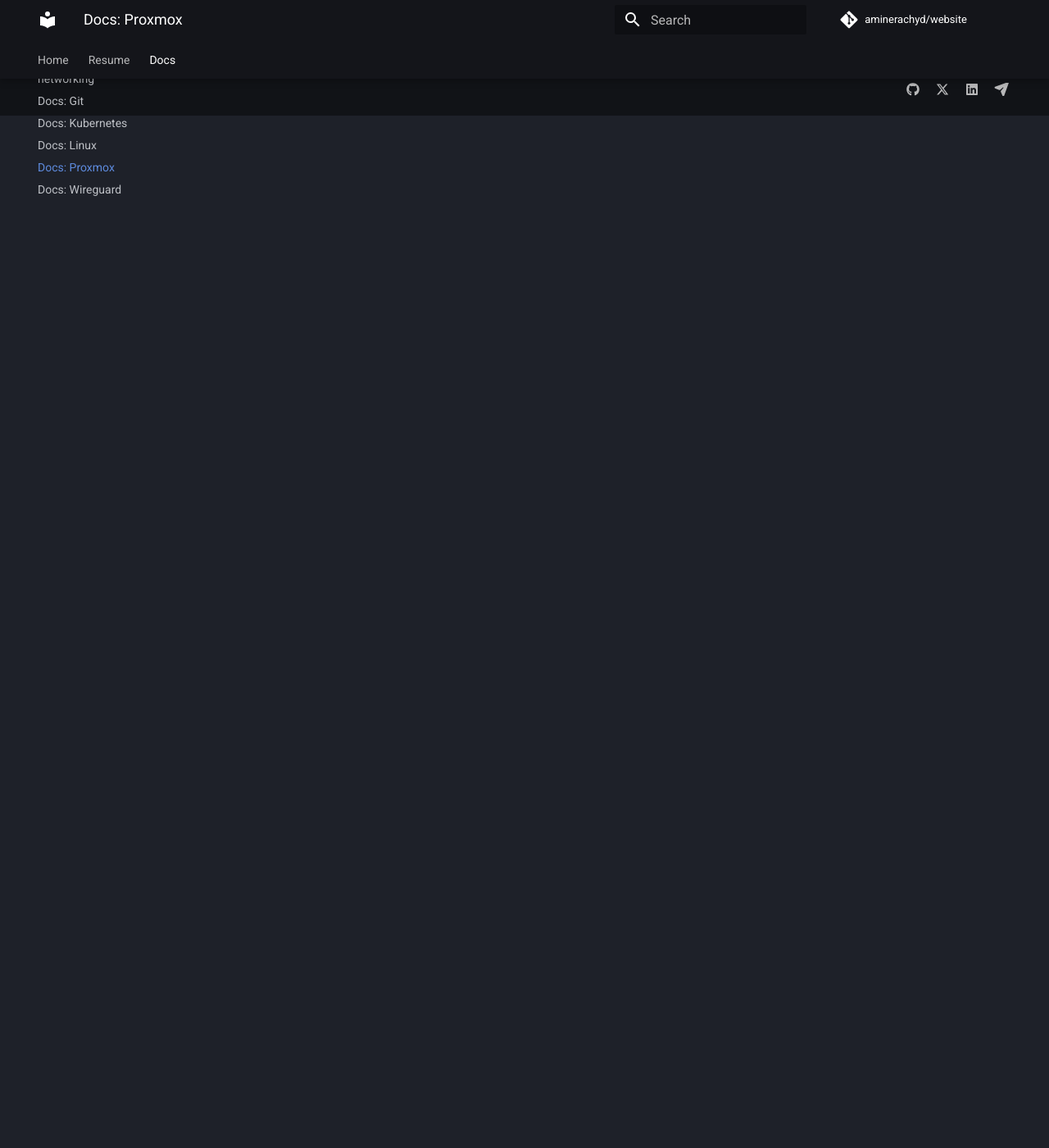
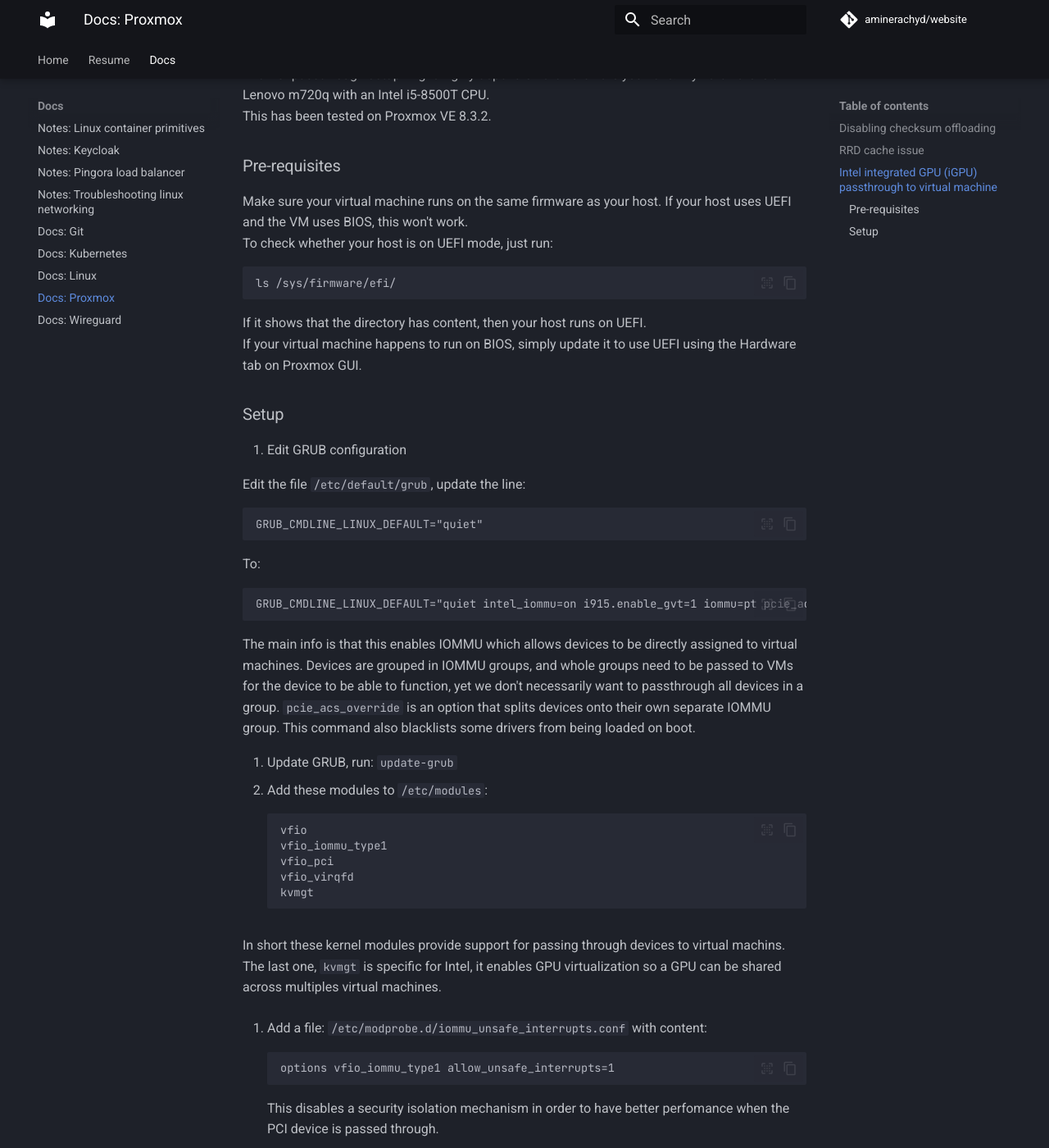
Before and after one commit to aminerachyd/website, an MkDocs documentation site: the page built from docs/Docs/proxmox.md, in a window 1280 px wide and 1400 px high, scrolled down 1691 px. Shown: the whole window at 82% size. Built offline with MkDocs 1.6.1 and Material for MkDocs 9.7.7, drawn with Linux system fonts in a browser that asks for light colours; comment, search, counter and statistics services are not loaded; before the commit the page ends 1832 px from its top, so only the background shows below that; some of the changed text lies outside the part shown.

Commit message:
Add PCI passthrough doc to proxmox

````diff
--- a/docs/Docs/proxmox.md
+++ b/docs/Docs/proxmox.md
@@ -53,3 +53,95 @@
 rm -r /var/lib/rrdcached/db
 systemctl restart rrdcached.service
 ```
+
+---
+## Intel integrated GPU (iGPU) passthrough to virtual machine
+
+The PCI passthrough setup might highly depend on the hardware you have. My hardware is a Lenovo m720q with an Intel i5-8500T CPU.
+This has been tested on Proxmox VE 8.3.2.
+
+### Pre-requisites
+
+Make sure your virtual machine runs on the same firmware as your host. If your host uses UEFI and the VM uses BIOS, this won't work.
+To check whether your host is on UEFI mode, just run:
+```bash
+ls /sys/firmware/efi/
+```
+
+If it shows that the directory has content, then your host runs on UEFI.
+If your virtual machine happens to run on BIOS, simply update it to use UEFI using the Hardware tab on Proxmox GUI.
+
+### Setup
+1. Edit GRUB configuration
+
+Edit the file `/etc/default/grub`, update the line:
+```conf
+GRUB_CMDLINE_LINUX_DEFAULT="quiet"
+```
+To:
+```conf
+GRUB_CMDLINE_LINUX_DEFAULT="quiet intel_iommu=on i915.enable_gvt=1 iommu=pt pcie_acs_override=downstream,multifunction video=efifb:off video=vesa:off vfio_iommu_type1.allow_unsafe_interrupts=1 kvm.ignore_msrs=1 modprobe.blacklist=radeon,nouveau,nvidia,nvidiafb,nvidia-gpu"
+```
+
+The main info is that this enables IOMMU which allows devices to be directly assigned to virtual machines. Devices are grouped in IOMMU groups, and whole groups need to be passed to VMs for the device to be able to function, yet we don't necessarily want to passthrough all devices in a group. `pcie_acs_override` is an option that splits devices onto their own separate IOMMU group. This command also blacklists some drivers from being loaded on boot.
+
+2. Update GRUB, run: `update-grub`
+3. Add these modules to `/etc/modules`:
+```conf
+vfio
+vfio_iommu_type1
+vfio_pci
+vfio_virqfd
+kvmgt
+```
+
+In short these kernel modules provide support for passing through devices to virtual machins. The last one, `kvmgt` is specific for Intel, it enables GPU virtualization so a GPU can be shared across multiples virtual machines.
+
+4. Add a file: `/etc/modprobe.d/iommu_unsafe_interrupts.conf` with content:
+```conf
+options vfio_iommu_type1 allow_unsafe_interrupts=1
+```
+This disables a security isolation mechanism in order to have better perfomance when the PCI device is passed through.
+
+5. Add a file: `/etc/modprobe.d/kvm.conf` with content:
+```conf
+options kvm ignore_msrs=1
+```
+
+MSR are Model Specific Registers. This instructs KVM to avoid their emulation when they are being accessed by the virtual machine.
+
+6. Blacklist the GPU drivers, edit the file `/etc/modprobe.d/blacklist.conf` and add:
+```conf
+blacklist radeon
+blacklist nouveau
+blacklist nvidia
+blacklist nvidiafb
+```
+
+This blacklisting is done to prevent the kernel from loading these modules after the system has booted.
+
+7. Add GPU to vfio
+
+List PCI devices and note the GPU PCI number:
+```bash
+root@pve1:~# lspci
+[...]
+00:02.0 VGA compatible controller: Intel Corporation CoffeeLake-S GT2 [UHD Graphics 630]
+[...]
+```
+Then get the GPU vendors number:
+```bash
+root@pve1:~# lspci -n -s 00:02.0
+00:02.0 0300: 8086:3e92
+```
+
+Add then this in the file `/etc/modprobe.d/vfio.conf`:
+```conf
+options vfio-pci ids=8086:3e92 disable_vga=1
+```
+
+This instructs the VFIO module to take control of the PCI device, essentially making it possible to pass it through to VMs
+
+8. Run `udpate-initramfs -u` and restart
+
+After that, you can add a PCI device to your virtual machine from the Hardware tab on Proxmox GUI. Use the Raw device choice and select the corresponding device. For the Intel iGPU, keep the options `Primary GPU` and `All Functions` unticked.
````
